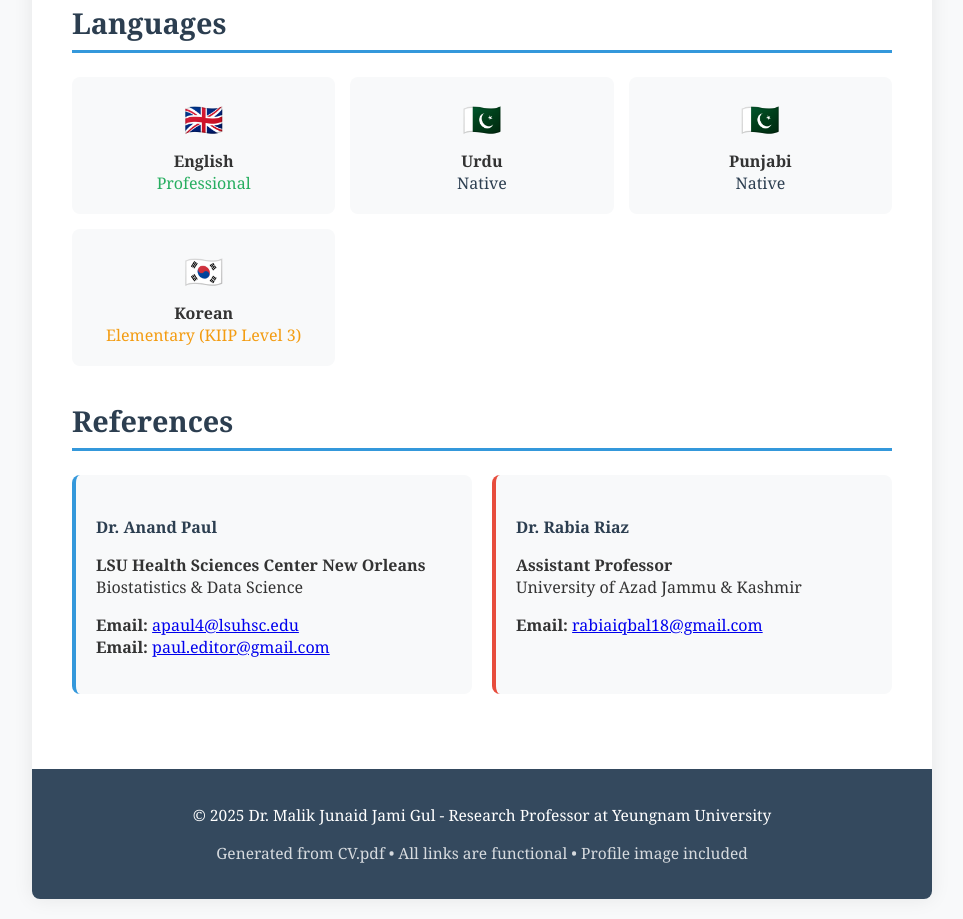
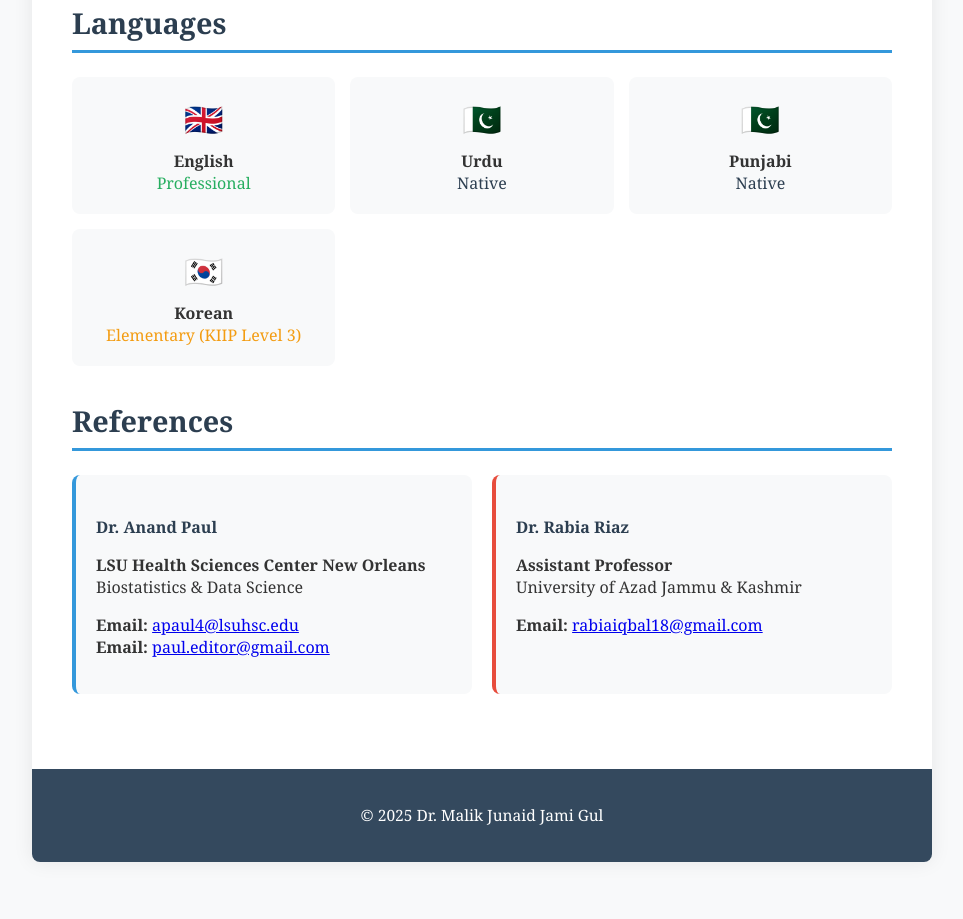
Before and after one commit to malikjunaidgul/malikjunaidgul.github.io, a plain HTML site: page index.html in a window 1280 px wide. Shown: the part 8283-9202 px from the top of the page, without its empty margins (158-1121 px from the left). After the commit the page ends 9165 px from the top, so only its background shows below. Drawn offline with Linux system fonts and the light colour scheme.

Commit message:
Update index.html

```diff
--- a/index.html
+++ b/index.html
@@ -538,8 +538,8 @@
     </div>
 
     <div style="background: #34495e; color: #fff; text-align: center; padding: 20px; font-size: 0.97em;">
-        <p>&copy; 2025 Dr. Malik Junaid Jami Gul - Research Professor at Yeungnam University</p>
-        <p style="margin-top: 7px; opacity: 0.8;">Generated from CV.pdf • All links are functional • Profile image included</p>
+        <p>&copy; 2025 Dr. Malik Junaid Jami Gul</p>
+
     </div>
 </div>
 </body>
```
